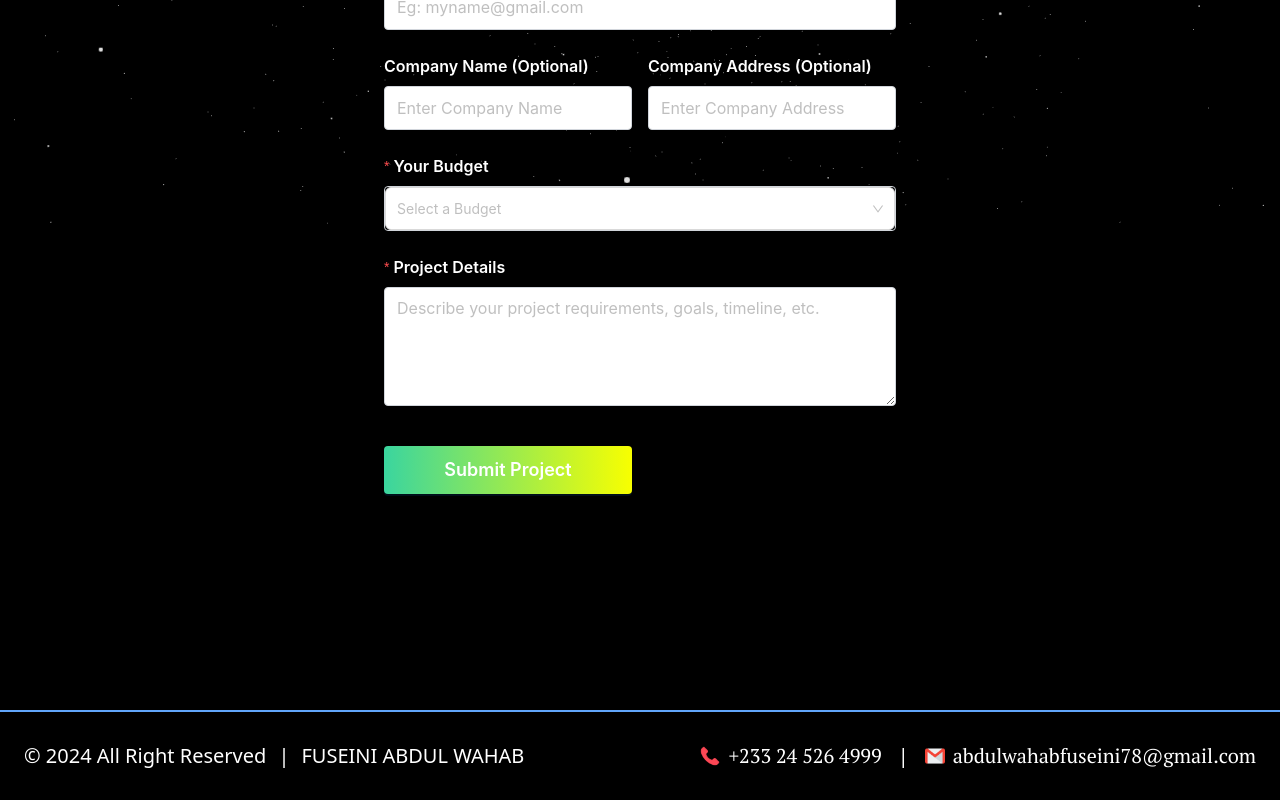
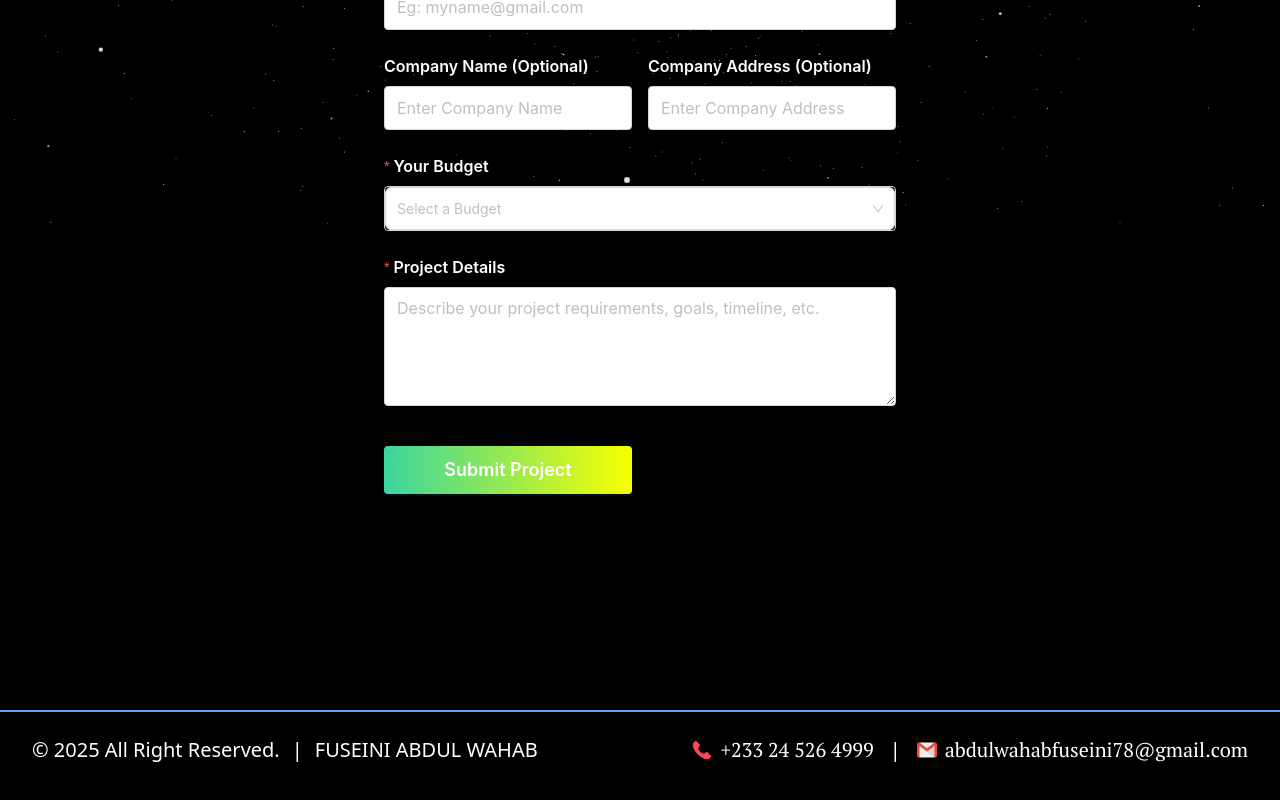
Before and after one commit to abdulwahabfuseini/Portfolio-Website, a Next.js app: page /hireMe in a window 1280 px wide. Shown: the part 574-1374 px from the top of the page. Built offline with nearby package versions, Linux system fonts and the light colour scheme; no server answers; the database is empty; a web font is replaced by a local one; what @shrutibalasa/tailwind-grid-auto-fit would draw is missing.

Commit message:
Footer Updated

```diff
--- a/src/components/Footer.tsx
+++ b/src/components/Footer.tsx
@@ -7,12 +7,13 @@ import { fadeIn } from "@/utils/motion";
 const Footer = () => {
   return (
     <div>
-      <motion.div  initial="hidden" whileInView={"show"}  variants={fadeIn("bottom", 0.8)} className="w-full px-4 py-6 border-t-2 bg-black border-t-blue-400">
+      <motion.div  initial="hidden" whileInView={"show"}  variants={fadeIn("bottom", 0.8)} className="w-full p-6 border-t-2 bg-black border-t-blue-400">
         <div className="flex flex-wrap justify-between mx-auto sm:px-2 sm:items-center max-w-7xl gap-y-4">
-          <p className="gap-3 text-xl leading-10 sm:flex">
-            &copy; 2024 All Right Reserved <br className="sm:hidden" />{" "}
+          <div className="gap-3 text-xl sm:flex">
+          <p>&copy; {new Date().getFullYear()}  All Right Reserved.</p> <br className="sm:hidden" />{" "}
             <span className="hidden sm:block">|</span> FUSEINI ABDUL WAHAB
-          </p>
+        </div>
+
           <div className="flex flex-col gap-4 text-lg sm:text-xl sm:flex-row">
             <div className="flex items-center gap-2">
               <Image
```
